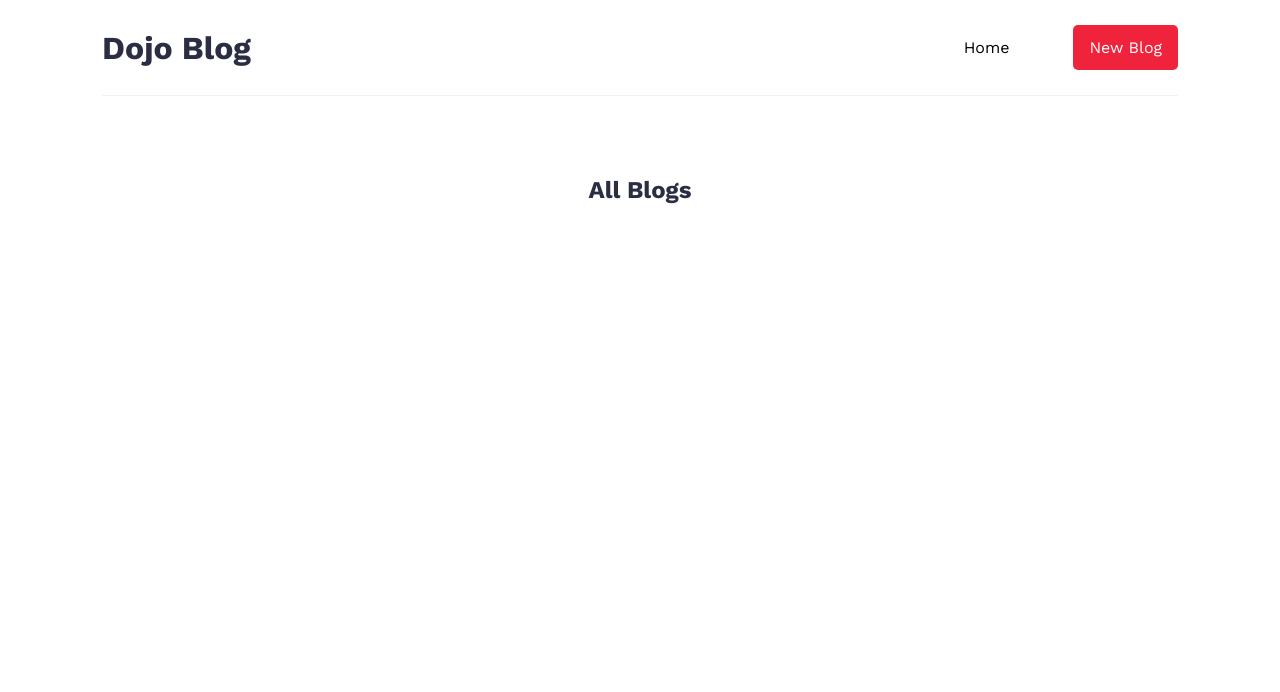
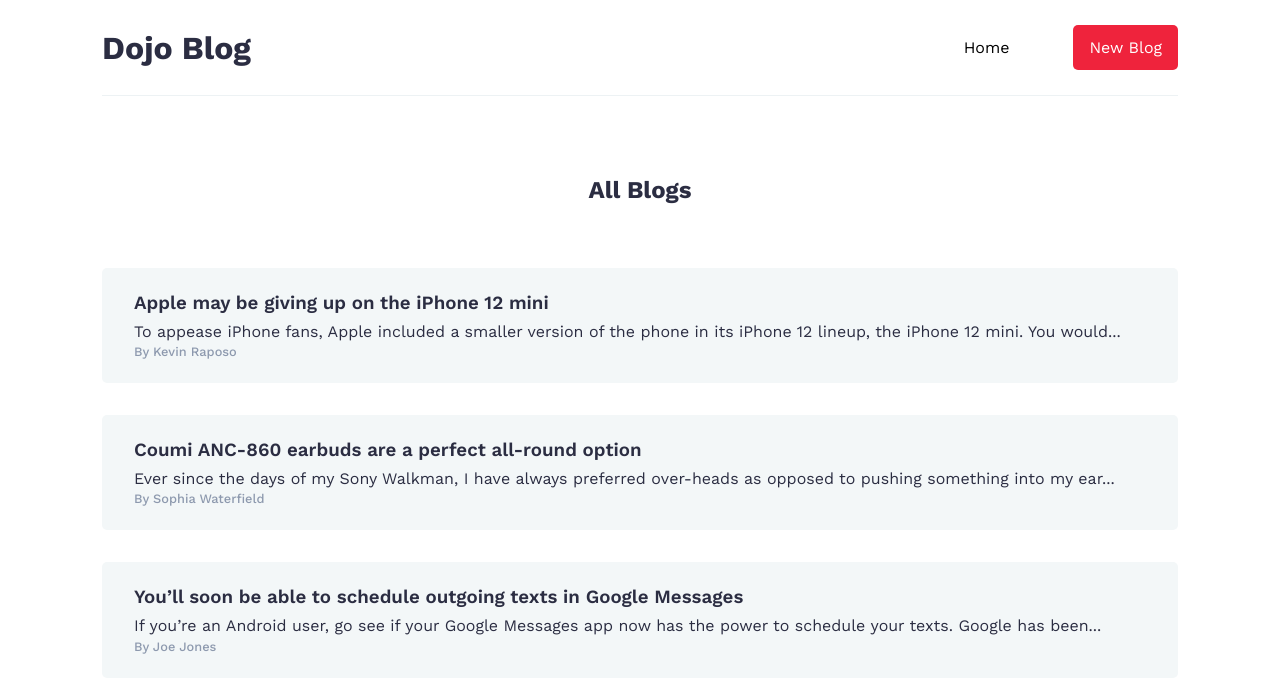
Before and after one commit to thusharathiwanka/Dojo-blog, a React (Create React App) app: page / in a window 1280 px wide. Shown: the top 692 px of the page. Built offline with nearby package versions, Linux system fonts and the light colour scheme.

Commit message:
CREATE: blog-preview component styled

```diff
--- a/src/components/Home.js
+++ b/src/components/Home.js
@@ -1,5 +1,43 @@
+import { useState } from "react";
+
 const Home = () => {
-  return <h2>All Blogs</h2>;
+  const [blogs, setBlogs] = useState([
+    {
+      id: 1,
+      title: "Apple may be giving up on the iPhone 12 mini",
+      content:
+        "To appease iPhone fans, Apple included a smaller version of the phone in its iPhone 12 lineup, the iPhone 12 mini. You would...",
+      author: "Kevin Raposo",
+    },
+    {
+      id: 2,
+      title: "Coumi ANC-860 earbuds are a perfect all-round option",
+      content:
+        "Ever since the days of my Sony Walkman, I have always preferred over-heads as opposed to pushing something into my ear...",
+      author: "Sophia Waterfield",
+    },
+    {
+      id: 3,
+      title:
+        "You’ll soon be able to schedule outgoing texts in Google Messages",
+      content:
+        "If you’re an Android user, go see if your Google Messages app now has the power to schedule your texts. Google has been...",
+      author: "Joe Jones",
+    },
+  ]);
+
+  return (
+    <div className="home-content">
+      <h2>All Blogs</h2>
+      {blogs.map((blog) => (
+        <div className="blog-preview" key={blog.id}>
+          <h3>{blog.title}</h3>
+          <p>{blog.content}</p>
+          <p>By {blog.author}</p>
+        </div>
+      ))}
+    </div>
+  );
 };
 
 export default Home;
--- a/src/index.css
+++ b/src/index.css
@@ -1,5 +1,6 @@
 @import url("https://fonts.googleapis.com/css2?family=Work+Sans:wght@300;400;500;600;700&display=swap");
 
+/* global styles */
 html {
   font-size: 100%;
 }
@@ -24,6 +25,7 @@ a {
   text-decoration: none;
 }
 
+/* nav styles */
 nav {
   min-height: 12vh;
   display: flex;
@@ -35,6 +37,7 @@ nav {
 
 .logo {
   font-size: 2rem;
+  white-space: nowrap;
 }
 
 .nav-links a {
@@ -48,12 +51,41 @@ nav {
   color: white;
   border-radius: 5px;
   transition: background 0.3s ease-in-out;
+  white-space: nowrap;
 }
 
 .nav-links a:nth-child(2):hover {
-  background: #f14055;
+  background: #d90429;
 }
 
+/* home styles */
 .content h2 {
   text-align: center;
+  padding-bottom: 4rem;
 }
+
+.blog-preview {
+  background: #f3f7f8;
+  padding: 1.5rem 2rem;
+  margin-bottom: 2rem;
+  border-radius: 5px;
+  cursor: pointer;
+  transition: all 0.3s ease-in-out;
+}
+
+.blog-preview:hover,
+.blog-preview:focus {
+  box-shadow: 1px 1px 10px rgba(141, 153, 174, 0.3);
+}
+
+.blog-preview h3 {
+  padding-bottom: 0.5rem;
+  font-weight: 600;
+}
+
+.blog-preview p:last-child {
+  font-size: 0.8rem;
+  font-weight: 500;
+  padding-top: 0.2rem;
+  color: #8d99ae;
+}
```
